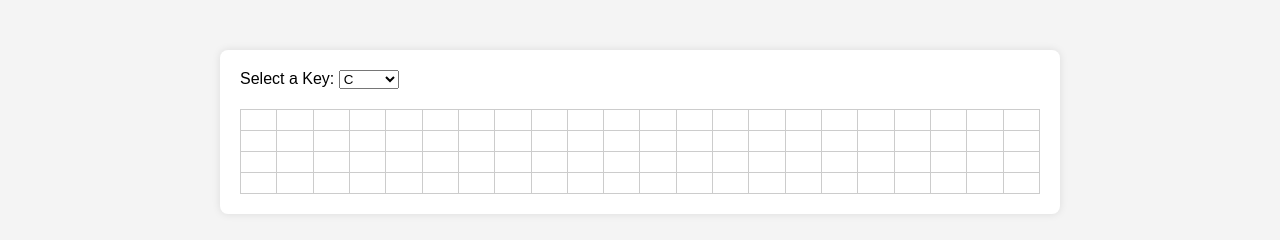
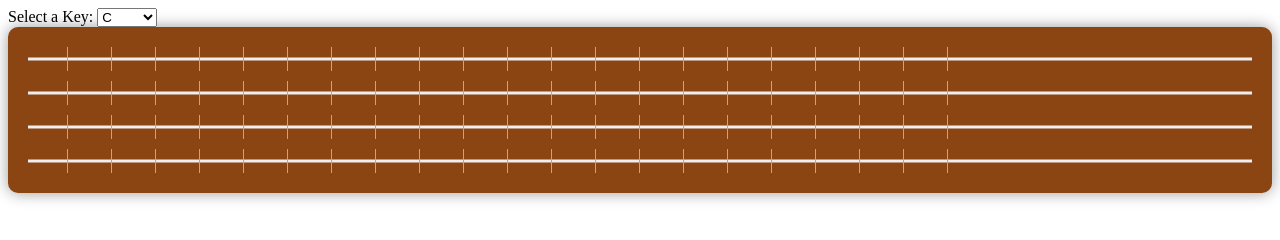
Before and after one commit to LetsGitFunky/bassFret, a website built with webpack: page src/index.html in a window 1280 px wide. Built offline with nearby package versions, Linux system fonts and the light colour scheme.

Commit message:
fretboard styling basics

```diff
--- a/src/styles.css
+++ b/src/styles.css
@@ -1,45 +1,43 @@
-body {
-    font-family: Arial, sans-serif;
-    margin: 0;
-    padding: 0;
-    background-color: #f4f4f4;
-}
-
-.app-container {
-    max-width: 800px;
-    margin: 50px auto;
-    padding: 20px;
-    background-color: #fff;
-    border-radius: 8px;
-    box-shadow: 0px 0px 8px rgba(0, 0, 0, 0.1);
-}
-
-.key-selector {
-    margin-bottom: 20px;
-}
-
 .fretboard {
-    display: flex;
-    flex-direction: column;
-    border: 1px solid #ccc;
+    background-color: #8B4513; /* saddle brown to resemble wood */
+    padding: 10px 20px;
+    border-radius: 10px;
+    box-shadow: 0px 0px 15px rgba(0,0,0,0.4);
 }
 
 .string {
-    display: flex;
-    height: 20px;
-    border-bottom: 1px solid #ccc;
+    height: 24px;
+    margin: 10px 0;
+    position: relative;
 }
 
-.string:last-child {
-    border-bottom: none;
+.string::before { /* this will create the line that represents the string itself */
+    content: '';
+    position: absolute;
+    top: 50%;
+    left: 0;
+    right: 0;
+    height: 3px;
+    background-color: #EEE;
+    transform: translateY(-50%);
 }
 
 .fret {
-    flex: 1;
-    border-right: 1px solid #ccc;
+    display: inline-block;
+    width: 40px;
+    height: 100%;
     box-sizing: border-box;
+    position: relative;
+    border-right: 1px solid #AAA;
+    transition: background-color 0.3s;
 }
 
 .fret:last-child {
     border-right: none;
 }
+
+.fret:hover {
+    background-color: rgba(255, 255, 255, 0.3);
+}
+
+/* You can expand on these styles for additional effects, animations, or to represent other aspects of the fretboard. */
```
